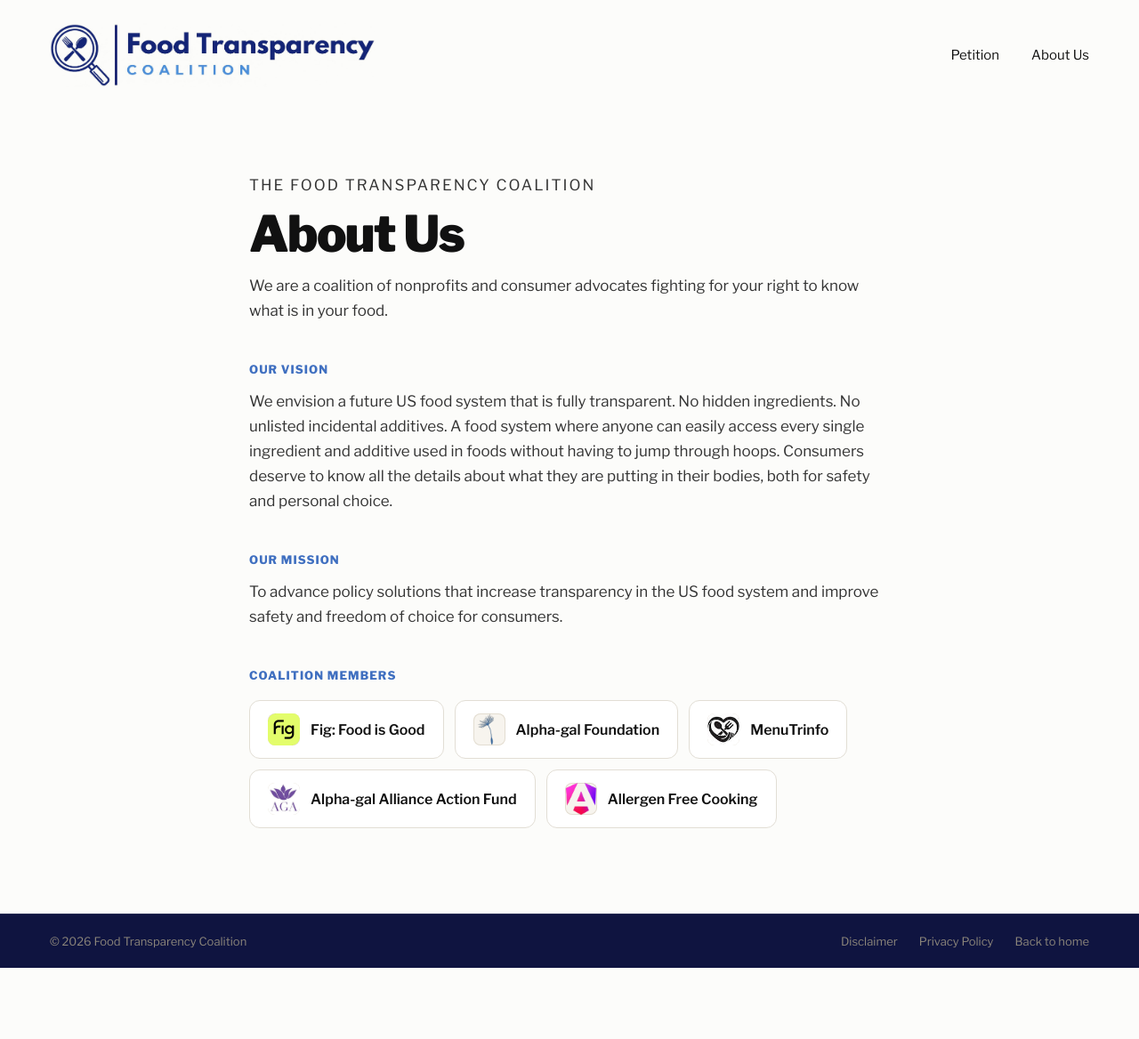
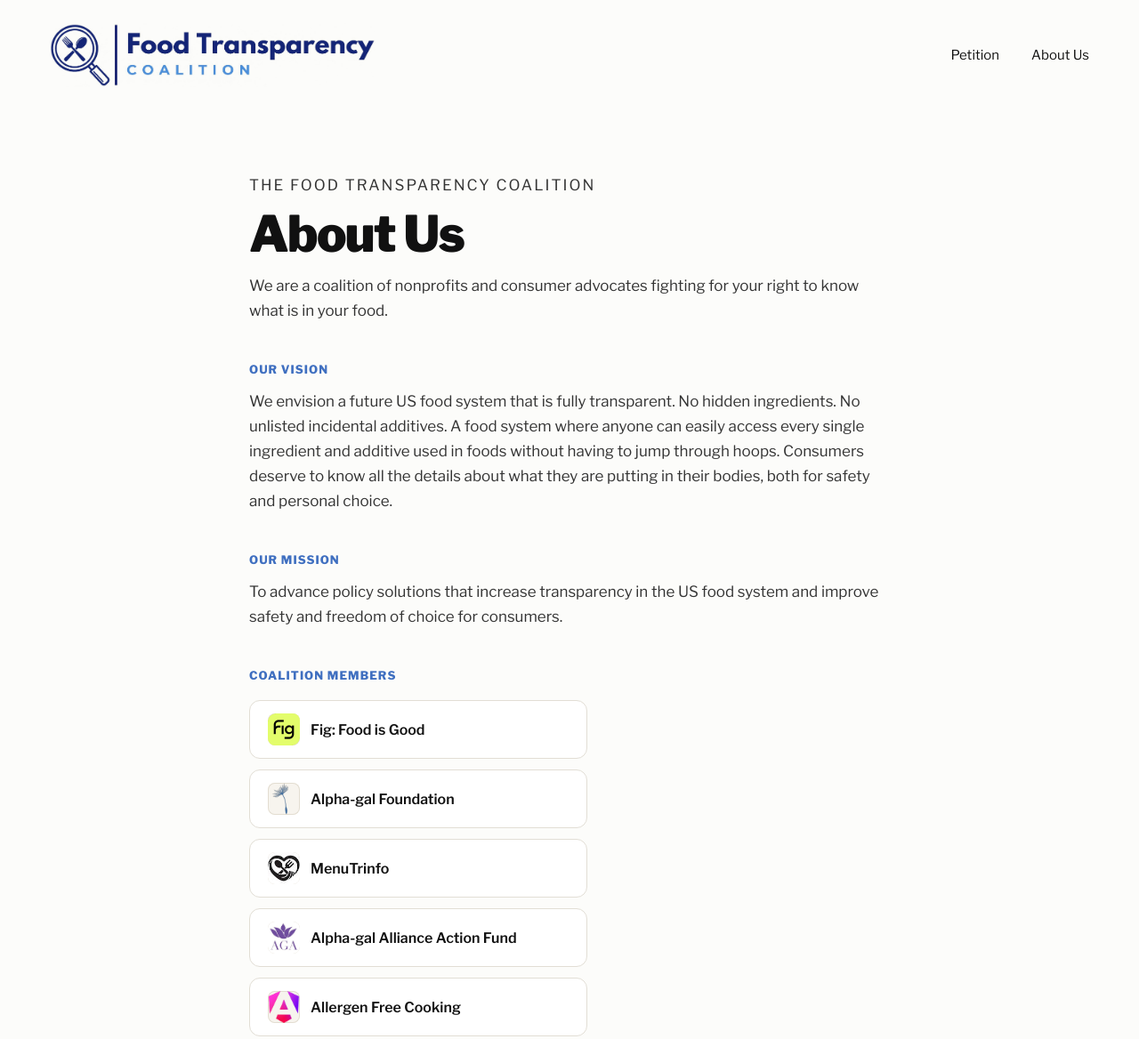
Before and after one commit to andrewhollar314159/food-transparency-coalition, a plain HTML site: page about.html in a window 1280 px wide. Shown: the top 1168 px of the page at 89% size. Before the commit the page ends 1088 px from the top, so only its background shows below. Drawn offline with nearby package versions, Linux system fonts and the light colour scheme.

Commit message:
List coalition members in a single column
Co-Authored-By: Claude Opus 5.5 <noreply@anthropic.com>

```diff
--- a/about.html
+++ b/about.html
@@ -44,8 +44,9 @@
   .callout p { margin: 0; color: var(--ink); font-weight: 500; }
 
   .lede { margin: 18px 0 0; font: 500 clamp(19px,2.6vw,23px)/1.5 var(--sans); color: var(--ink); }
-  .members { margin: 20px 0 0; padding: 0; list-style: none; display: flex; flex-wrap: wrap; gap: 12px; }
-  .members li { display: flex; }
+  .members { margin: 20px 0 0; padding: 0; list-style: none; display: flex; flex-direction: column; gap: 12px; }
+  .members li { display: flex; width: min(100%, 380px); }
+  .members li > a { flex: 1; }
   .members li > a { display: flex; align-items: center; gap: 12px; border: 1px solid #e2ded5; border-radius: 12px; padding: 14px 20px; font: 600 16px var(--sans); background: #fff; transition: border-color 0.15s ease; }
   .members li > a:hover, .members li > a:focus-visible { opacity: 1; border-color: var(--green); }
   .members .logo { flex: none; width: 36px; height: 36px; border-radius: 8px; background: var(--cream); box-shadow: inset 0 0 0 1px var(--sand-line); display: inline-flex; align-items: center; justify-content: center; overflow: hidden; font: 800 15px var(--sans); color: var(--green); }
```
Also changed, not shown: index.html (+3 -2 lines).
